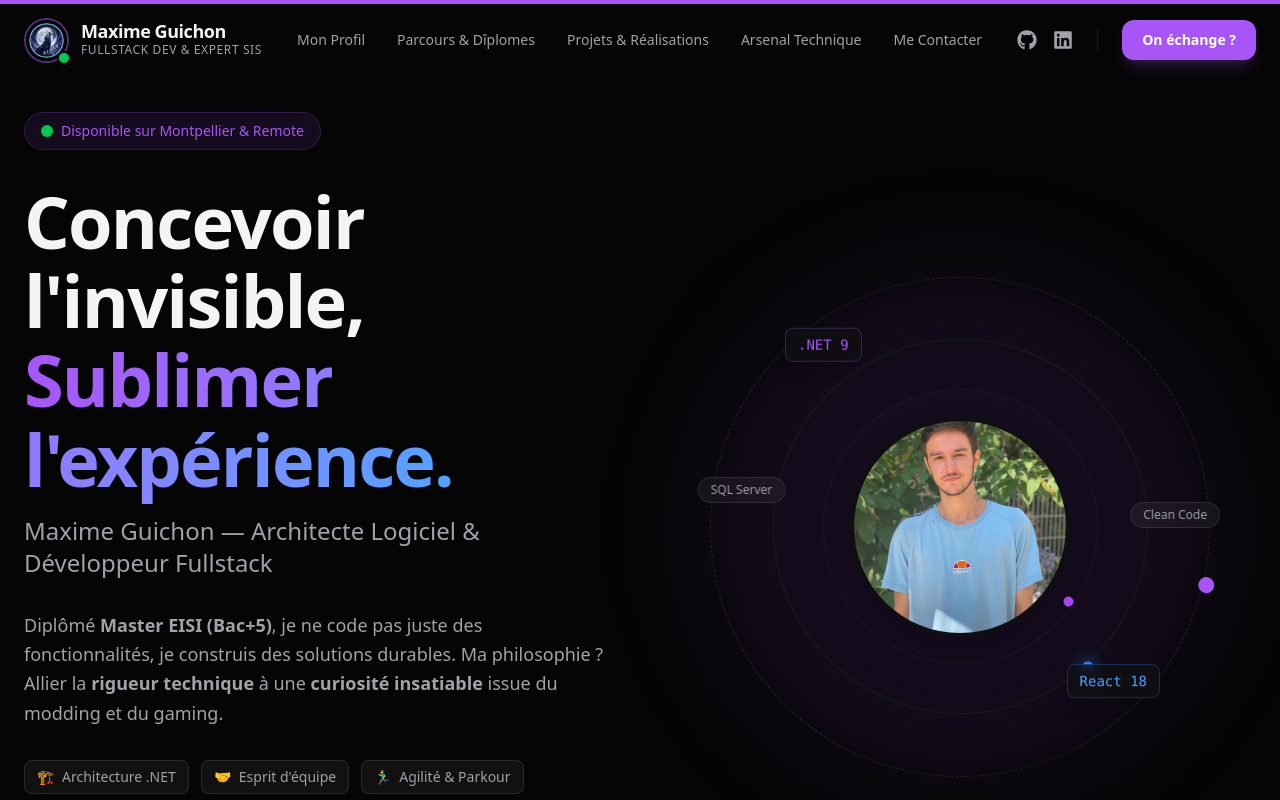
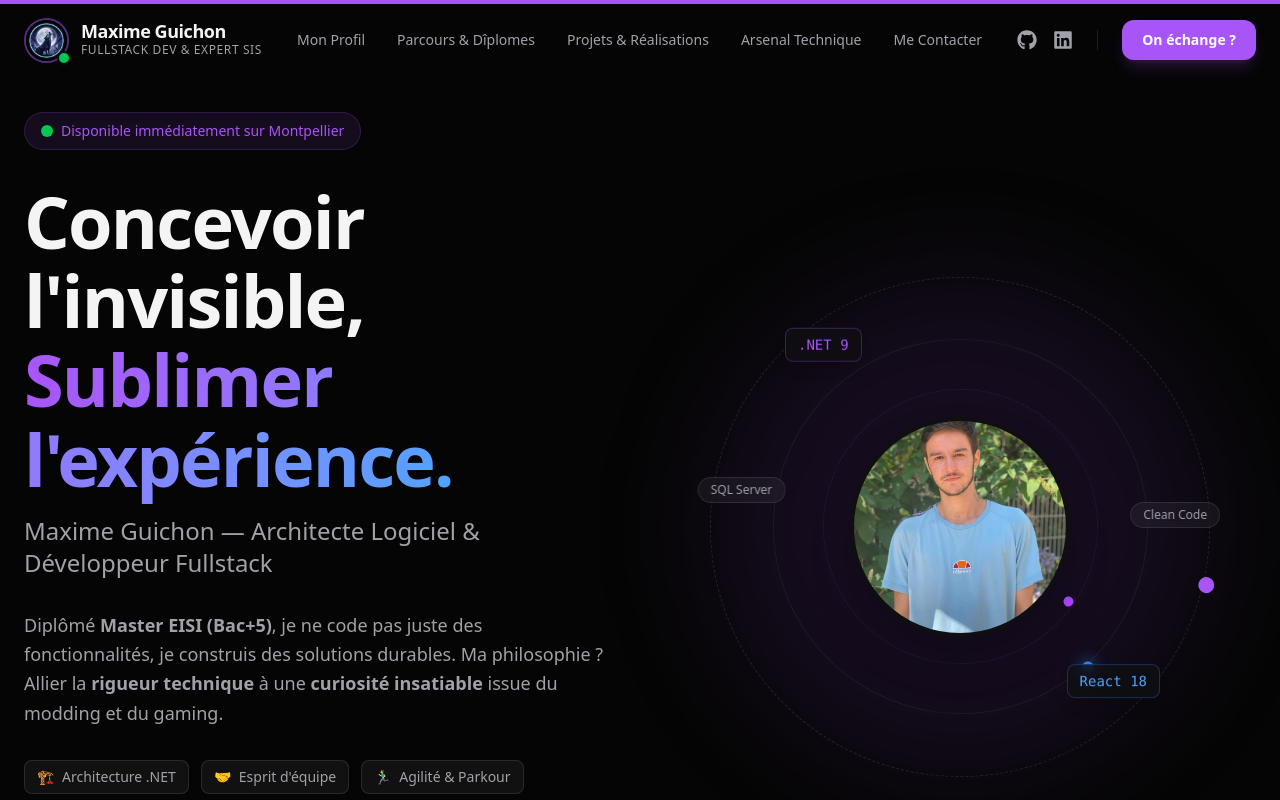
Before and after one commit to BWBMaxime/PorteFolio, a Next.js app in the folder portfolio-project/: page / in a window 1280 px wide. Shown: the top 800 px of the page. Built offline with nearby package versions, Linux system fonts and the light colour scheme.

Commit message:
Update dispo

```diff
--- a/portfolio-project/src/components/Hero.tsx
+++ b/portfolio-project/src/components/Hero.tsx
@@ -51,7 +51,7 @@ export default function Hero() {
                 <span className="animate-ping absolute inline-flex h-full w-full rounded-full bg-green-400 opacity-75"></span>
                 <span className="relative inline-flex rounded-full h-3 w-3 bg-green-500"></span>
               </span>
-              Disponible sur Montpellier & Remote
+              Disponible immédiatement sur Montpellier
             </div>
           </motion.div>
 
```
